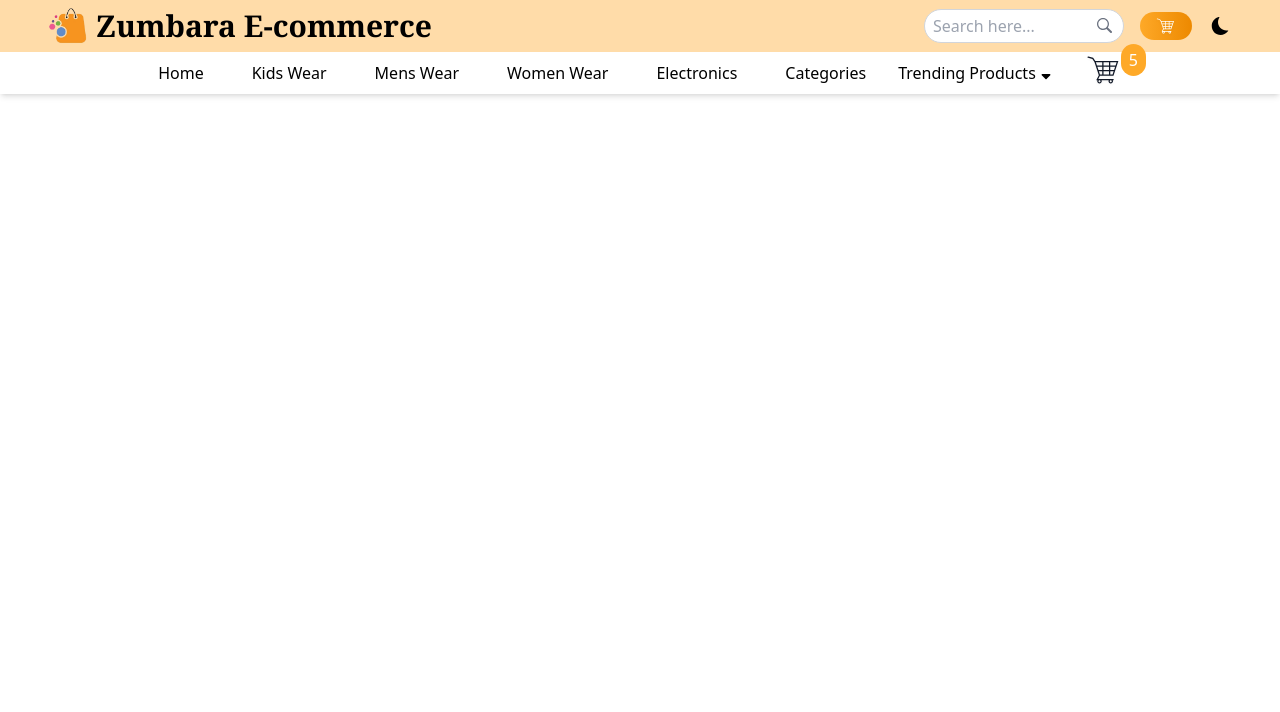
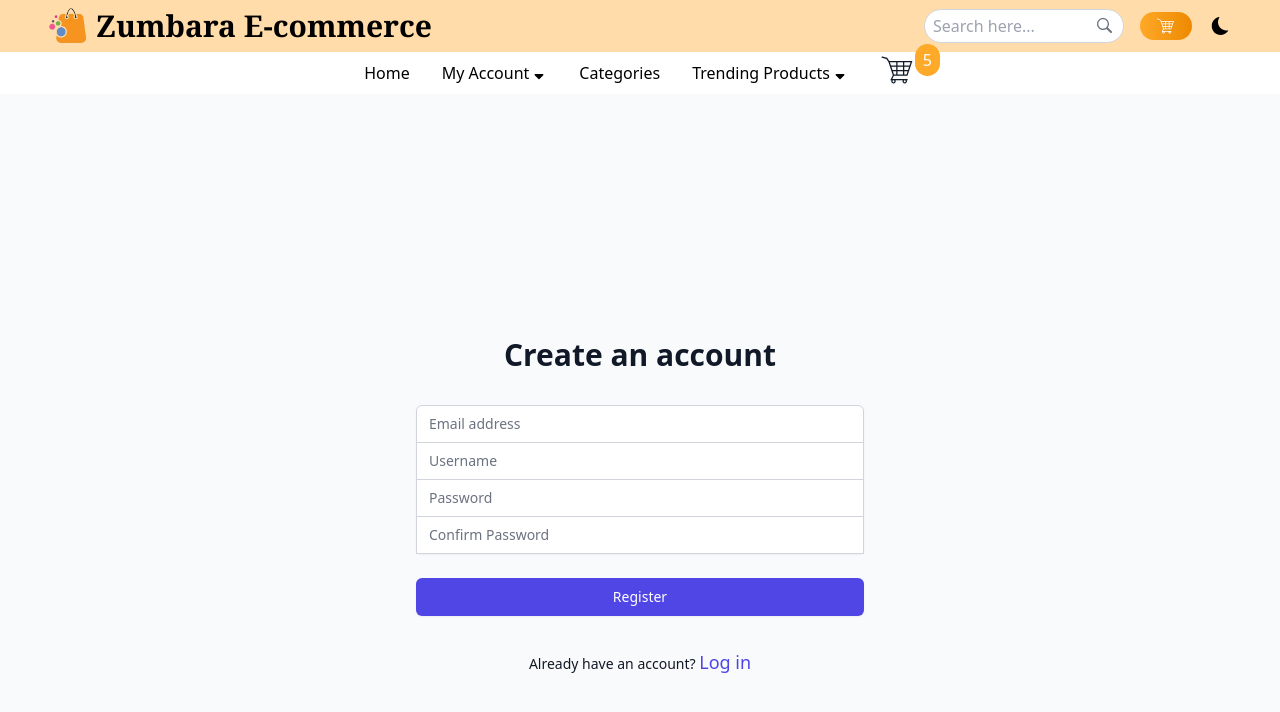
Before and after one commit to dawittamene/zumbara-ecommerce-using-react-, a React (Vite) app: page /customer-register in a window 1280 px wide. Shown: the top 712 px of the page. Built offline with nearby package versions, Linux system fonts and the light colour scheme.

Commit message:
add customer login register dashbord page

```diff
--- a/src/App.jsx
+++ b/src/App.jsx
@@ -3,16 +3,13 @@ import { BrowserRouter as Router, Routes, Route } from 'react-router-dom';
 
 
 import Navbar from "./Components/Navbar/Navbar";
-import Products from "./Components/Products/Products";
 import AOS from 'aos';
 import 'aos/dist/aos.css';
 
-import Menwear from "./Pages/Menwear";
+
 import Home from "./Pages/Home";
 import Toprated from "./Pages/Toprated";
-import Kidswear from "./Pages/Kidswear";
-import WomenWear from "./Pages/WomenWear";
-import Electronics from "./Pages/Electronics";
+
 import AllProduct from "./Pages/AllProduct/AllProduct";
 import BestSelling from "./Pages/BestSelling";
 import Category from "./Pages/AllProduct/Category";
@@ -21,6 +18,9 @@ import ProductDetail from "./Pages/AllProduct/ProductDetail";
 import CheckoutPage from "./Pages/AllProduct/Checkout";
 import Cart from "./Pages/AllProduct/Cart";
 import Wishlist from "./Pages/AllProduct/Wishlist";
+import Register from "./Customer/Register";
+import Login from "./Customer/Login";
+import Dashbord from "./Customer/Dashbord";
 
 
 
@@ -60,11 +60,10 @@ function App() {
 
       <Routes>
       <Route path="/" element={<Home />}></Route>
-        <Route path="/menswear" element={<Menwear/>} />
+        <Route path="/customer-register" element={<Register/>} />
+        <Route path="/customer-login" element={<Login/>} />
+        <Route path="/customer-dashbord" element={<Dashbord/>} />
         <Route path="/toprated" element={<Toprated/>} />
-        <Route path="/kidswear" element={<Kidswear/>} />
-        <Route path="/womenwear" element={<WomenWear/>} />
-        <Route path="/electronics" element={<Electronics/>} />
         <Route path="/allProduct" element={<AllProduct/>} />
         <Route path="/bestSelling" element={<BestSelling/>} />
         <Route path="/categories" element={<Category/>} />
--- a/src/Components/Navbar/Navbar.jsx
+++ b/src/Components/Navbar/Navbar.jsx
@@ -124,17 +124,32 @@ const Navbar = ({ theme, setTheme }) => {
                         <Link to="/" className='inline-block px-4 hover:text-primary duration-200'>Home</Link>
                     </li>
 
+                    <li className='relative group cursor-pointer'>
+                        <a href="/" className='flex items-center gap-[2px] py-2'>
+                            My Account
+                            <span className='group'>
+                                <FaSortDown className='transition-all duration-200 group-hover:rotate-180' />
+                            </span>
+
+                        </a>
+
+                        <div className='absolute z-[9999] hidden group-hover:block p-2 w-[150px] rounded-md text-black shadow-md bg-white'>
+                            <ul>
                             <li>
-                        <Link to="/kidswear" className='inline-block px-4 hover:text-primary duration-200'>Kids Wear</Link>
+                                <Link to="/customer-register" className='inline-block px-4 hover:text-primary duration-200'>Register</Link>
                             </li>
                             <li>
-                        <Link to="/menswear" className='inline-block px-4 hover:text-primary duration-200'>Mens Wear</Link>
+                                <Link to="/customer-login" className='inline-block px-4 hover:text-primary duration-200'>Login</Link>
+                            </li>
+
+                            <li>
+                                <Link to="/customer-login" className='inline-block px-4 hover:text-primary duration-200'>Logout</Link>
                             </li>
                             <li>
-                        <Link to="/womenwear" className='inline-block px-4 hover:text-primary duration-200'>Women Wear</Link>
+                                <Link to="/customer-dashbord" className='inline-block px-4 hover:text-primary duration-200'>Dashbord</Link>
                             </li>
-                    <li>
-                        <Link to="/electronics" className='inline-block px-4 hover:text-primary duration-200'>Electronics</Link>
+                            </ul>
+                        </div>
                     </li>
                     <li>
                         <Link to="/categories" className='inline-block px-4 hover:text-primary duration-200'>Categories</Link>
--- /dev/null
+++ b/src/Customer/Dashbord.jsx
@@ -0,0 +1,9 @@
+import React from 'react'
+
+const Dashbord = () => {
+  return (
+    <div>Dashbord</div>
+  )
+}
+
+export default Dashbord
--- /dev/null
+++ b/src/Customer/Login.jsx
@@ -0,0 +1,89 @@
+// import React, { useContext } from 'react';
+import { Link } from 'react-router-dom';
+// import AuthContext from '../context/AuthContext';
+
+const Login = () => {
+  // const {loginUser} = useContext(AuthContext)
+
+
+  // const handleSubmit = (e) => {
+  //   e.preventDefault();
+  //   const email = e.target.email.value
+  //   const password = e.target.password.value
+  //   email.length > 0 && loginUser(email,password)
+  //   console.log(email)
+  //   console.log(password)
+  // };
+
+  return (
+    <div className="min-h-screen flex items-center justify-center bg-gray-50 dark:bg-gray-900 py-12 px-4 sm:px-6 lg:px-8">
+      <div className="max-w-md w-full space-y-8">
+        <div>
+          <h2 className="mt-6 text-center text-3xl font-extrabold text-gray-900 dark:text-white">Sign in to your account</h2>
+        </div>
+        <form className="mt-8 space-y-6" >
+        {/* onSubmit={handleSubmit} */}
+          <div className="rounded-md shadow-sm -space-y-px">
+            <div>
+              <label htmlFor="email" className="sr-only dark:text-white text-gray-900">Email address</label>
+              <input
+                id="email"
+                name="email"
+                type="email"
+                autoComplete="email"
+                required
+
+                className="appearance-none rounded-none relative block w-full px-3 py-2 border dark:border-gray-300
+                 border-gray-900 placeholder-gray-900  text-gray-900 dark:text-gray-900 rounded-t-md focus:outline-none
+                  focus:ring-indigo-500 focus:border-indigo-500 focus:z-10 sm:text-sm"
+                placeholder="Email address"
+              />
+            </div>
+            <div>
+              <label htmlFor="password" className="sr-only">Password</label>
+              <input
+                id="password"
+                name="password"
+                type="password"
+                autoComplete="current-password"
+                required
+
+                className="appearance-none rounded-none relative block w-full px-3 py-2 border dark:border-gray-300 border-gray-900
+                 text-gray-900 rounded-b-md placeholder-gray-900  focus:outline-none focus:ring-indigo-500 focus:border-indigo-500 focus:z-10 sm:text-sm"
+                placeholder="Password"
+              />
+            </div>
+          </div>
+
+          <div className="flex items-center justify-between">
+            <div className="text-sm">
+              <Link to="/forgot-password" className="font-medium text-indigo-600 hover:text-indigo-500">
+                Forgot your password?
+              </Link>
+            </div>
+          </div>
+
+          <div>
+            <button
+              type="submit"
+              className="w-full flex justify-center py-2 px-4 border border-transparent rounded-md shadow-sm text-sm font-medium
+               text-white bg-indigo-600 hover:bg-indigo-700 focus:outline-none focus:ring-2 focus:ring-offset-2 focus:ring-indigo-500"
+            >
+              Sign in
+            </button>
+          </div>
+        </form>
+        <div className="text-sm text-center">
+          <p className=' dark:text-gray-50 text-gray-900'>
+            Already haven't an account?{' '}
+            <Link to="/customer-register" className="font-medium text-lg text-indigo-600 hover:text-indigo-500">
+              Register
+            </Link>
+          </p>
+        </div>
+      </div>
+    </div>
+  );
+};
+
+export default Login;
--- /dev/null
+++ b/src/Customer/Register.jsx
@@ -0,0 +1,115 @@
+// import React, { useContext, useState } from 'react';
+import { Link } from 'react-router-dom';
+// import AuthContext from '../context/AuthContext';
+
+const Register = () => {
+  // const [email, setEmail] = useState("")
+  // const [username, setUsername] = useState("")
+  // const [password, setPassword] = useState("")
+  // const [password2, setPassword2] = useState("")
+
+  // const {registerUser} = useContext(AuthContext)
+
+
+
+
+  // const handleSubmit = async e => {
+  //   e.preventDefault()
+  //   registerUser(email, username, password, password2)
+  // }
+
+  return (
+    <div className="min-h-screen flex items-center justify-center bg-gray-50 dark:bg-gray-900 py-12 px-4 sm:px-6 lg:px-8">
+      <div className="max-w-md w-full space-y-8">
+        <div>
+          <h2 className="mt-6 text-center text-3xl font-extrabold text-gray-900 dark:text-gray-50">Create an account</h2>
+        </div>
+        <form className="mt-8 space-y-6" >
+          {/* onSubmit={handleSubmit} */}
+          <div className="rounded-md shadow-sm -space-y-px">
+            <div>
+              <label htmlFor="email" className="sr-only">Email address</label>
+              <input
+                id="email"
+                name="email"
+                type="email"
+                autoComplete="email"
+                required
+                // value={email}
+                // onChange={(e) => setEmail(e.target.value)}
+                className="appearance-none rounded-none relative block w-full px-3 py-2 border border-gray-300 placeholder-gray-500
+                 text-gray-900 rounded-t-md focus:outline-none focus:ring-indigo-500 focus:border-indigo-500 focus:z-10 sm:text-sm"
+                placeholder="Email address"
+              />
+            </div>
+            <div>
+              <label htmlFor="username" className="sr-only">Username</label>
+              <input
+                id="username"
+                name="username"
+                type="text"
+                autoComplete="username"
+                required
+                // value={username}
+                // onChange={(e) => setUsername(e.target.value)}
+                className="appearance-none rounded-none relative block w-full px-3 py-2 border border-gray-300 placeholder-gray-500
+                 text-gray-900 focus:outline-none focus:ring-indigo-500 focus:border-indigo-500 focus:z-10 sm:text-sm"
+                placeholder="Username"
+              />
+            </div>
+            <div>
+              <label htmlFor="password" className="sr-only">Password</label>
+              <input
+                id="password"
+                name="password"
+                type="password"
+                autoComplete="new-password"
+                required
+                // value={password}
+                // onChange={(e) => setPassword(e.target.value)}
+                className="appearance-none rounded-none relative block w-full px-3 py-2 border border-gray-300 placeholder-gray-500
+                 text-gray-900 focus:outline-none focus:ring-indigo-500 focus:border-indigo-500 focus:z-10 sm:text-sm"
+                placeholder="Password"
+              />
+            </div>
+            <div>
+              <label htmlFor="confirmPassword" className="sr-only">Confirm Password</label>
+              <input
+                id="confirmPassword"
+                name="confirmPassword"
+                type="password"
+                autoComplete="new-password"
+                required
+                // value={password2}
+                // onChange={(e) => setPassword2(e.target.value)}
+                className="appearance-none rounded-none relative block w-full px-3 py-2 border border-gray-300 placeholder-gray-500
+                 text-gray-900 focus:outline-none focus:ring-indigo-500 focus:border-indigo-500 focus:z-10 sm:text-sm"
+                placeholder="Confirm Password"
+              />
+            </div>
+          </div>
+
+          <div>
+            <button
+              type="submit"
+              className="w-full flex justify-center py-2 px-4 border border-transparent rounded-md shadow-sm text-sm font-medium
+               text-white bg-indigo-600 hover:bg-indigo-700 focus:outline-none focus:ring-2 focus:ring-offset-2 focus:ring-indigo-500"
+            >
+              Register
+            </button>
+          </div>
+        </form>
+        <div className="text-sm text-center">
+          <p className=' dark:text-gray-50 text-gray-900'>
+            Already have an account?{' '}
+            <Link to="/customer-login" className="font-medium text-lg text-indigo-600 hover:text-indigo-500 ">
+              Log in
+            </Link>
+          </p>
+        </div>
+      </div>
+    </div>
+  );
+};
+
+export default Register;
--- a/src/Pages/AllProduct/Checkout.jsx
+++ b/src/Pages/AllProduct/Checkout.jsx
@@ -1,4 +1,5 @@
 import React from 'react';
+import { Link } from 'react-router-dom';
 
 const Checkout = () => {
   return (
@@ -27,7 +28,7 @@ const Checkout = () => {
               <label htmlFor="zipcode" className="block text-gray-800 font-bold mb-2">Zip Code</label>
               <input type="text" id="zipcode" name="zipcode" className="w-full px-4 py-2 border border-gray-300 rounded-md focus:outline-none focus:border-blue-500 transition-all duration-300 placeholder-gray-500 placeholder-opacity-50" placeholder="Enter your zip code" />
             </div>
-            <button type="submit" className="w-full bg-blue-500 text-white py-2 px-4 rounded-lg shadow-md hover:bg-blue-600 transition duration-300">Proceed to Payment</button>
+            <Link to='/'  className="w-full bg-blue-500 text-white py-2 px-4 rounded-lg shadow-md hover:bg-blue-600 transition duration-300">Proceed to Payment</Link>
           </form>
         </div>
       </div>
```
Lines whose indentation alone changed are shown as unchanged.
